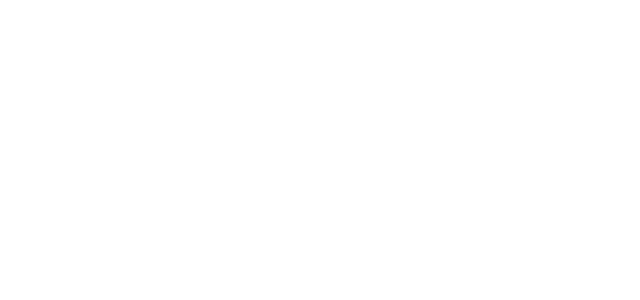
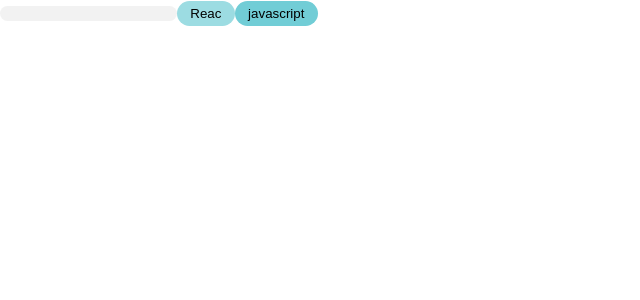
Before and after one commit to KaatWillems/bevisible, a React (Create React App) app: page / in a window 1280 px wide. Shown: the top 300 px of the page, without its empty margins (0-640 px from the left). Built offline with nearby package versions, Linux system fonts and the light colour scheme.

Commit message:
added css structure

```diff
--- a/src/App.js
+++ b/src/App.js
@@ -3,7 +3,9 @@
 function App() {
   return (
     <div className="App">
-
+      <input type="text"></input>
+      <button className="tag">Reac</button>
+      <button >javascript</button>
     </div>
   );
 }
--- a/src/index.css
+++ b/src/index.css
@@ -1,13 +1,182 @@
-body {
-  margin: 0;
-  font-family: -apple-system, BlinkMacSystemFont, 'Segoe UI', 'Roboto', 'Oxygen',
-    'Ubuntu', 'Cantarell', 'Fira Sans', 'Droid Sans', 'Helvetica Neue',
-    sans-serif;
-  -webkit-font-smoothing: antialiased;
-  -moz-osx-font-smoothing: grayscale;
+/*
+============================ SUMMARY ============================
+0. Imports & custom properties
+1. GENERAL STYLES & RESET
+2. UTILITIES
+3. TYPOGRAPHY
+4. HEADER & NAVBAR
+  4.1. Header
+  4.2. Navbar
+5. ICONS
+6. FORMS & INPUTS
+7. BUTTONS
+8. PAGES
+  8.1. Register page
+  8.2. Login page
+  8.3. Detailed profile page
+  8.4.
+
+*/
+
+/* ============================ 0. Imports & custom properties ============================ */
+
+@import url('https://fonts.googleapis.com/css2?family=Inter:wght@100;200;300;400;500;600;700;800;900&display=swap');
+
+:root {
+
+  --clr-blue: hsl(185, 55%, 64%) ;
+  --clr-blue-light: hsl(185, 55%, 75%) ;
+  --clr-grey-light: #F2F2F2 ;
+  --clr-white: white;
+  --clr-black: black;
+
 }
 
-code {
-  font-family: source-code-pro, Menlo, Monaco, Consolas, 'Courier New',
-    monospace;
+/* ============================ 1. GENERAL STYLES & RESET ============================ */
+* {
+  box-sizing: border-box;
+  margin: 0;
+  padding: 0;
 }
+
+body {
+  font-family: 'Inter', sans-serif;
+  line-height:1.6;
+
+  /* For mobiles, to make sure the footer is always at the bottom if the page is shorter than 100vh */
+  display:flex;
+  flex-direction: column;
+  min-height:100vh;
+}
+
+/* ============================ 2. UTILITIES ============================ */
+
+.flex {
+  display:flex;
+  gap:1em;
+  justify-content: space-between; /*added for profile page reviews */
+}
+.flex-col {
+  flex-direction: column;
+}
+.flex-col2 {
+  display: flex;
+  flex-direction: column;
+  justify-content: space-around;
+}
+.center-axis2 {
+  align-items:center;
+}
+.center-axis1 {
+  justify-content: center;
+}
+.expand {
+  justify-content: space-between;
+}
+.self-center {
+  align-self: center;
+}
+
+.m-r-auto {
+  margin-right:auto;
+}
+.m-l-auto {
+  margin-left:auto;
+}
+.m-1 {
+  margin: 1rem;
+}
+.mb-1 {
+  margin-bottom: 1rem;
+}
+.mt-1 {
+  margin-top: 1rem;
+}
+.m-2 {
+  margin: 2rem;
+}
+.mb-2 {
+  margin-bottom: 2rem;
+}
+.mt-2 {
+  margin-top: 2rem;
+}
+
+
+.flip {
+  transform: rotate(180deg);
+}
+
+.full-width {
+  width: 100%;
+}
+.highlight {
+  font-weight: 900;
+}
+
+/* ============================ 3. TYPOGRAPHY ============================ */
+
+h1,
+h2 {
+
+  margin-bottom: 1em;
+  line-height:1.1;
+  /* letter-spacing: -.5px; */
+}
+h1 {
+  margin-top: 2em;
+}
+h3 {
+   margin-bottom: 1em;
+  /* letter-spacing: 1px; */
+}
+
+/* ============================ 4. HEADER & NAVBAR ============================ */
+
+/* ============================ 4.1. Header ============================ */
+
+/* ============================ 4.2. Navbar ============================ */
+
+
+/* ============================ 5. ICONS ============================ */
+
+
+/* ============================ 6. FORMS & INPUTS  ============================ */
+
+input {
+  background-color:var(--clr-grey-light);
+  border: none;
+  border-radius:30px;
+
+}
+
+
+/* ============================ 7. BUTTONS & TAGS============================ */
+
+button {
+  cursor:pointer;
+  border-radius: 30px;
+  border:none;
+  transition: .3s ease-out;
+  padding: .4em 1em;
+  width: fit-content;
+  background-color: var(--clr-blue);
+}
+
+.tag {
+
+  background-color: var(--clr-blue-light);
+
+}
+
+
+/* ============================ 8. PAGES ============================ */
+
+/* ============================ 8.1. Register page ============================ */
+
+
+
+/* ============================ 8.2. Login page ============================ */
+
+
+/* ============================ 8.3. Detailed profile page ============================ */
```
Also changed, not shown: src/components/Detailprofilepage.js (added).
